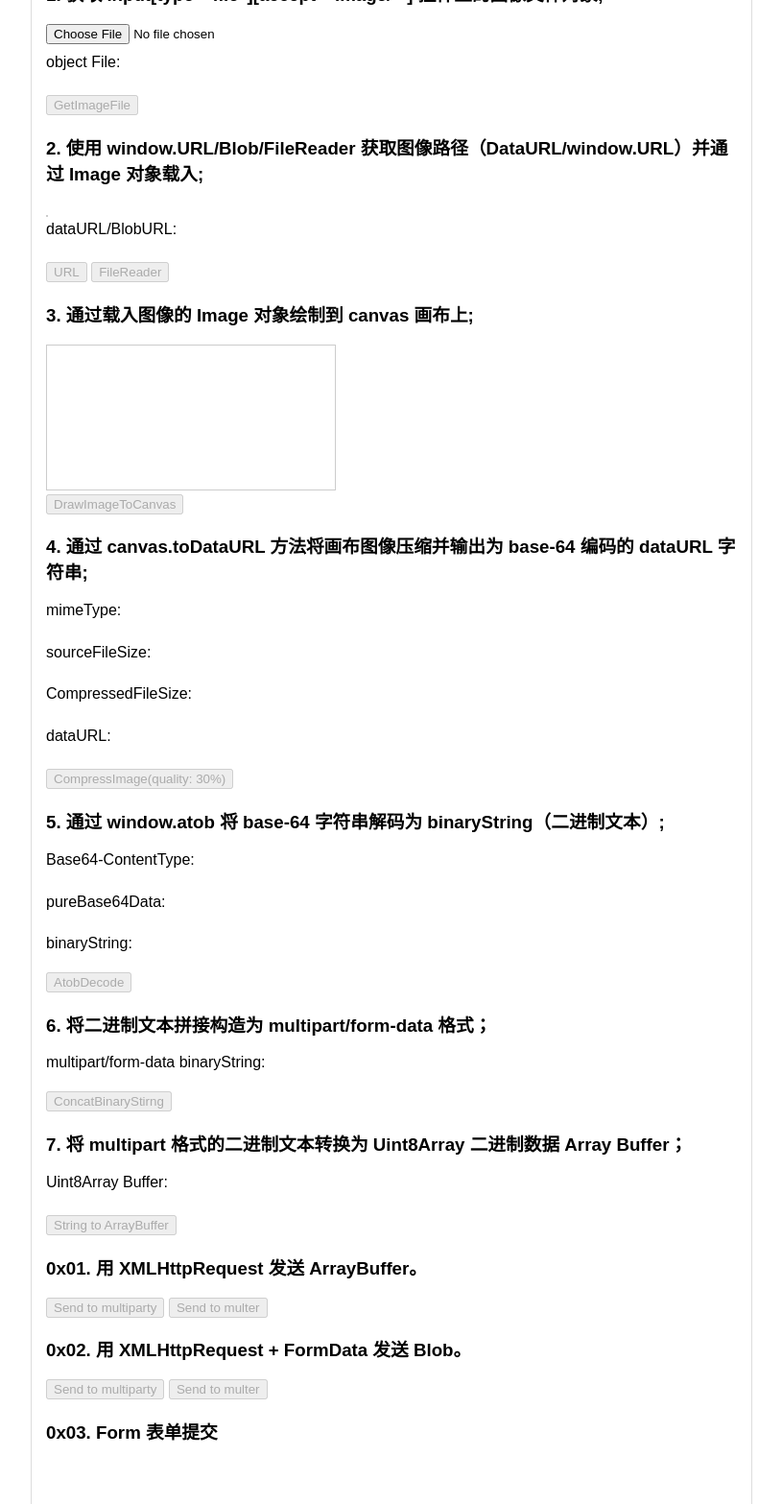
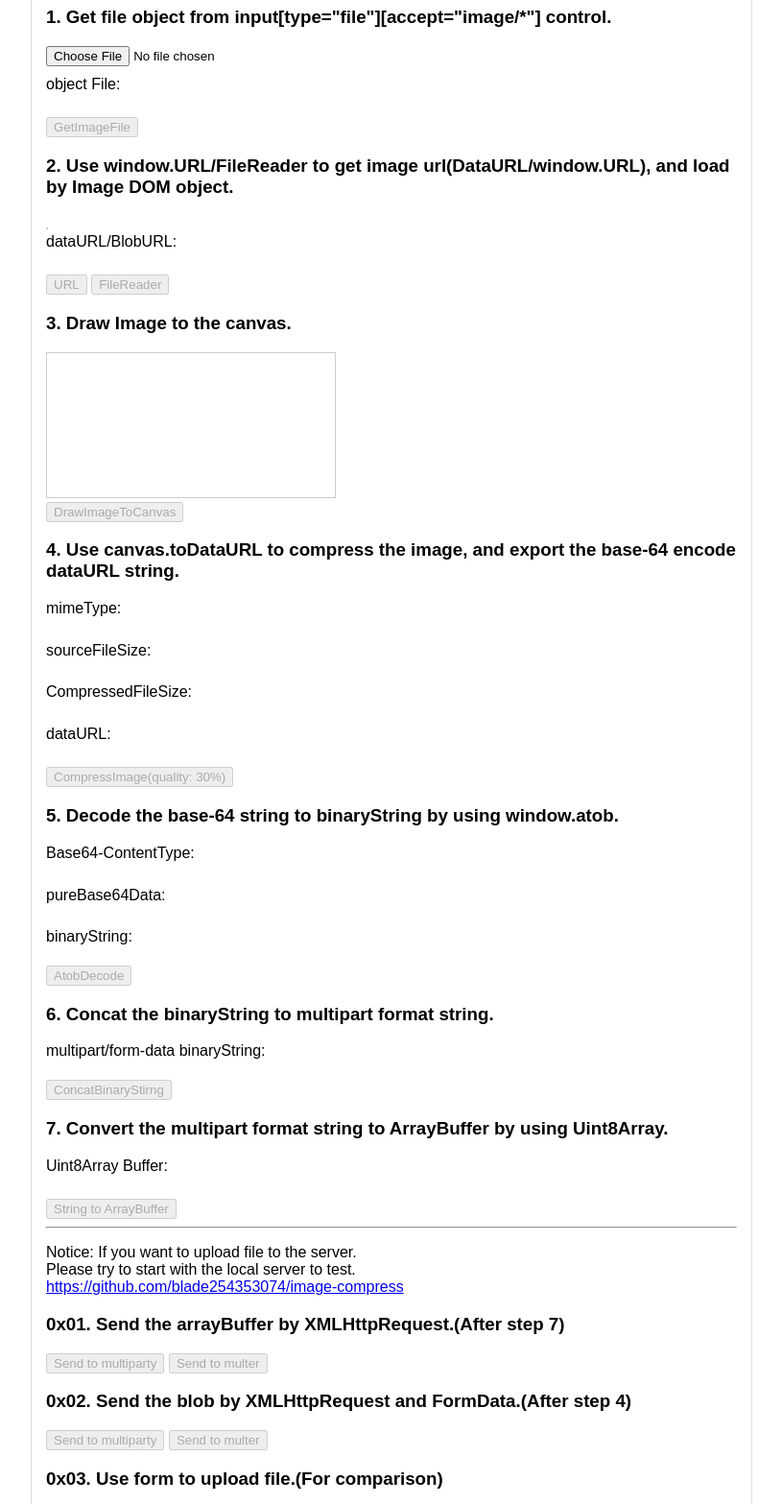
Before and after one commit to blade254353074/image-compress, a website: page index.html in a window 1280 px wide. Shown: the part 110-1677 px from the top of the page at 96% size, without its empty margins (232-1047 px from the left). Drawn offline with Linux system fonts and the light colour scheme.

Commit message:
Update README

```diff
--- a/index.html
+++ b/index.html
@@ -5,14 +5,14 @@
   <meta name="viewport" content="width=device-width, initial-scale=1.0, minimum-scale=1.0, maximum-scale=1.0, user-scalable=no">
   <meta http-equiv="X-UA-Compatible" content="IE=edge,chrome=1">
   <meta name="renderer" content="webkit">
-  <title>Image Compressed Demo</title>
+  <title>Browser side image compression demo</title>
   <link rel="stylesheet" href="src/libs/demo.css">
 </head>
 <body>
   <div class="container">
-    <h1>浏览器端图片压缩步骤</h1>
+    <h1>Browser side image compression steps show case:</h1>
     <section>
-      <h3>1. 获取 input[type="file"][accept="image/*"] 控件上的图像文件对象;</h3>
+      <h3>1. Get file object from input[type="file"][accept="image/*"] control.</h3>
       <input id="J_File" type="file" accept="image/*" capture="camera">
       <div style="margin-top: 10px">
         <span>object File: </span>
@@ -21,7 +21,7 @@
       <button id="J_GetImageFile" disabled>GetImageFile</button>
     </section>
     <section>
-      <h3>2. 使用 window.URL/Blob/FileReader 获取图像路径（DataURL/window.URL）并通过 Image 对象载入;</h3>
+      <h3>2. Use window.URL/FileReader to get image url(DataURL/window.URL), and load by Image DOM object.</h3>
       <img id="J_Image">
       <div>
         <span>dataURL/BlobURL: </span>
@@ -31,12 +31,12 @@
       <button id="J_LoadImageByFileReader" disabled>FileReader</button>
     </section>
     <section>
-      <h3>3. 通过载入图像的 Image 对象绘制到 canvas 画布上;</h3>
+      <h3>3. Draw Image to the canvas.</h3>
       <canvas id="J_ImageCanvas"></canvas><br>
       <button id="J_DrawImage" disabled>DrawImageToCanvas</button>
     </section>
     <section>
-      <h3>4. 通过 canvas.toDataURL 方法将画布图像压缩并输出为 base-64 编码的 dataURL 字符串;</h3>
+      <h3>4. Use canvas.toDataURL to compress the image, and export the base-64 encode dataURL string.</h3>
       <div>
         <span>mimeType: </span>
         <p id="J_MimeType" class="single-line"></p>
@@ -50,7 +50,7 @@
       </div>
     </section>
     <section>
-      <h3>5. 通过 window.atob 将 base-64 字符串解码为 binaryString（二进制文本）;</h3>
+      <h3>5. Decode the base-64 string to binaryString by using window.atob.</h3>
       <div>
         <span>Base64-ContentType: </span>
         <p id="J_ContentType" class="single-line"></p>
@@ -62,7 +62,7 @@
       </div>
     </section>
     <section>
-      <h3>6. 将二进制文本拼接构造为 multipart/form-data 格式；</h3>
+      <h3>6. Concat the binaryString to multipart format string.</h3>
       <div>
         <span>multipart/form-data binaryString: </span>
         <pre id="J_MultipartBinaryString"></pre>
@@ -70,34 +70,40 @@
       </div>
     </section>
     <section>
-      <h3>7. 将 multipart 格式的二进制文本转换为 Uint8Array 二进制数据 Array Buffer；</h3>
+      <h3>7. Convert the multipart format string to ArrayBuffer by using Uint8Array.</h3>
       <div>
         <span>Uint8Array Buffer: </span>
         <p id="J_ArrayBuffer" class="single-line"></p>
         <button id="J_String2ArrayBuffer" disabled>String to ArrayBuffer</button>
       </div>
     </section>
+    <hr>
     <section>
-      <h3>0x01. 用 XMLHttpRequest 发送 ArrayBuffer。</h3>
+      <p>
+        Notice: If you want to upload file to the server.<br>
+        Please try to start with the local server to test.<br>
+        <a href="https://github.com/blade254353074/image-compress" target="_blank" rel="noopener noreferrer">https://github.com/blade254353074/image-compress</a>
+      </p>
+      <h3>0x01. Send the arrayBuffer by XMLHttpRequest.(After step 7)</h3>
       <p id="J_UploadResult_XHR"></p>
       <button id="J_XHRMultiparty" disabled>Send to multiparty</button>
       <button id="J_XHRMulter" disabled>Send to multer</button>
     </section>
     <section>
-      <h3>0x02. 用 XMLHttpRequest + FormData 发送 Blob。</h3>
+      <h3>0x02. Send the blob by XMLHttpRequest and FormData.(After step 4)</h3>
       <p id="J_UploadResult_XHRBlob"></p>
       <button id="J_XHRBlobMultiparty" disabled>Send to multiparty</button>
       <button id="J_XHRBlobMulter" disabled>Send to multer</button>
     </section>
     </section>
     <section>
-      <h3>0x03. Form 表单提交</h3>
+      <h3>0x03. Use form to upload file.(For comparison)</h3>
       <iframe name="uploadFrame" style="width: 100%" frameborder="0"></iframe>
-      <form id="multipartyForm" target="uploadFrame" action="http://localhost:8080/api/upload/multiparty" method="POST" enctype="multipart/form-data">
+      <form id="multipartyForm" target="uploadFrame" action="/api/upload/multiparty" method="POST" enctype="multipart/form-data">
         <input type="file" name="file" accept="image/*" capture="camera">
         <input type="submit" value="multipartyForm">
       </form>
-      <form id="multerForm" target="uploadFrame" action="http://localhost:8080/api/upload/multer" method="POST" enctype="multipart/form-data">
+      <form id="multerForm" target="uploadFrame" action="/api/upload/multer" method="POST" enctype="multipart/form-data">
         <input type="file" name="file" accept="image/*" capture="camera">
         <input type="submit" value="multerForm">
       </form>
```
Also changed, not shown: src/index.html (+1 -1 lines), README.md, src/libs/demo.js.
